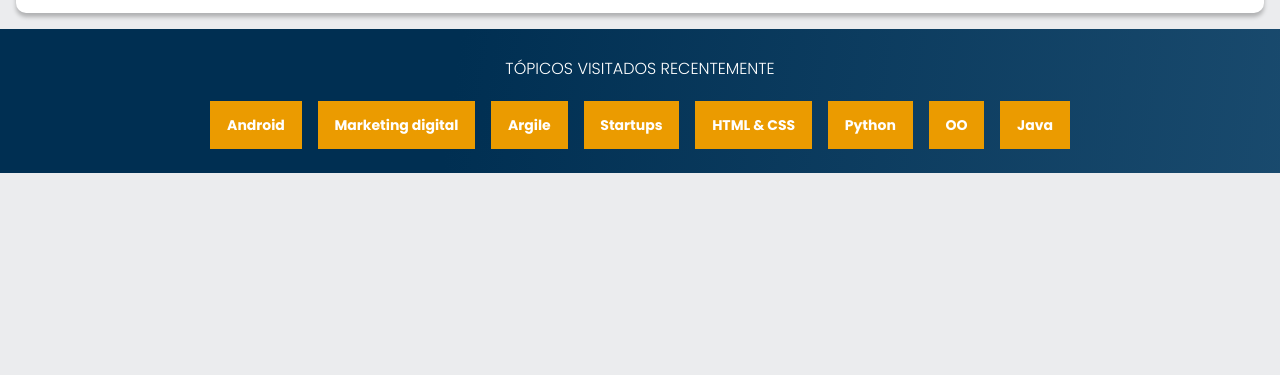
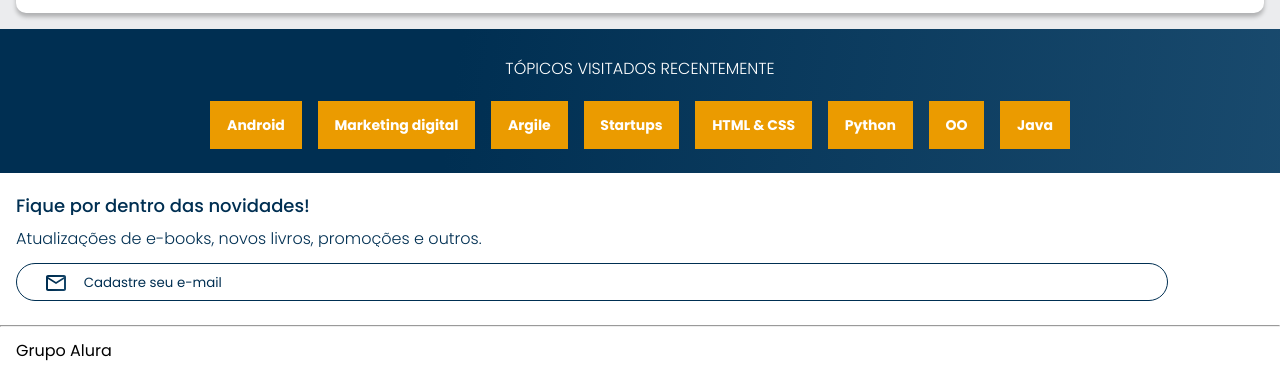
Before and after one commit to raphinah/AluraBooks, a plain HTML site: page index.html in a window 1280 px wide. Shown: the part 2250-2625 px from the top of the page. Before the commit the page ends 2423 px from the top, so only its background shows below. Drawn offline with nearby package versions, Linux system fonts and the light colour scheme.

Commit message:
Contato e Footer

```diff
--- a/index.html
+++ b/index.html
@@ -166,6 +166,17 @@
             </li>
         </ul>
     </section>
+    <section class="contato">
+        <h2 class="contato__titulo">Fique por dentro das novidades!</h2>
+        <p class="contato__texto">Atualizações de e-books, novos livros, promoções e outros.</p>
+        <input type="email" placeholder="Cadastre seu e-mail" class="contato__email">
+    </section>
+
+    <hr/>
+
+    <footer class="rodape">
+        <h2 class="rodape__titulo">Grupo Alura</h2>
+    </footer>
 
     <script src="https://cdn.jsdelivr.net/npm/swiper@11/swiper-bundle.min.js"></script>
     <script>
--- a/styles.css
+++ b/styles.css
@@ -2,6 +2,8 @@
 @import url("styles/banner.css");
 @import url("styles/carrossel.css");
 @import url("styles/topicos.css");
+@import url("styles/contato.css");
+@import url("styles/footerr.css");
 
 :root {
     --cor-de-fundo: #EBECEE;
--- /dev/null
+++ b/styles/contato.css
@@ -0,0 +1,38 @@
+.contato {
+    background-color: var(--branco);
+    padding: 1.5em 1em;
+}
+
+.contato__titulo {
+    font-size: 18px;
+    font-weight: 500;
+}
+
+.contato__titulo,
+.contato__texto {
+    background: var(--azul-degrade);
+    background-clip: text;
+    -webkit-background-clip: text;
+    -webkit-text-fill-color: transparent;
+}
+
+.contato__texto {
+    font-weight: 300;
+    margin: 1em 0;
+}
+
+.contato__email {
+    padding: 0.8em 1em;
+    border: 1px solid var(--azul);
+    border-radius: 24px;
+    width: 90%;
+    color: var(--azul);
+}
+
+.contato__email::placeholder {
+    font-family: var(--fonte-principal);
+    color: var(--azul);
+    padding-left: 4em;
+    background: url("../assets/Email.svg") no-repeat;
+    background-position: 1em;
+}
--- /dev/null
+++ b/styles/footerr.css
@@ -0,0 +1,8 @@
+hr {
+    margin: 0;
+}
+
+.rodape {
+    background-color: var(--branco);
+    padding: 1em 0 1em 1em;
+}
```
Also changed, not shown: assets/Email.svg (added).
